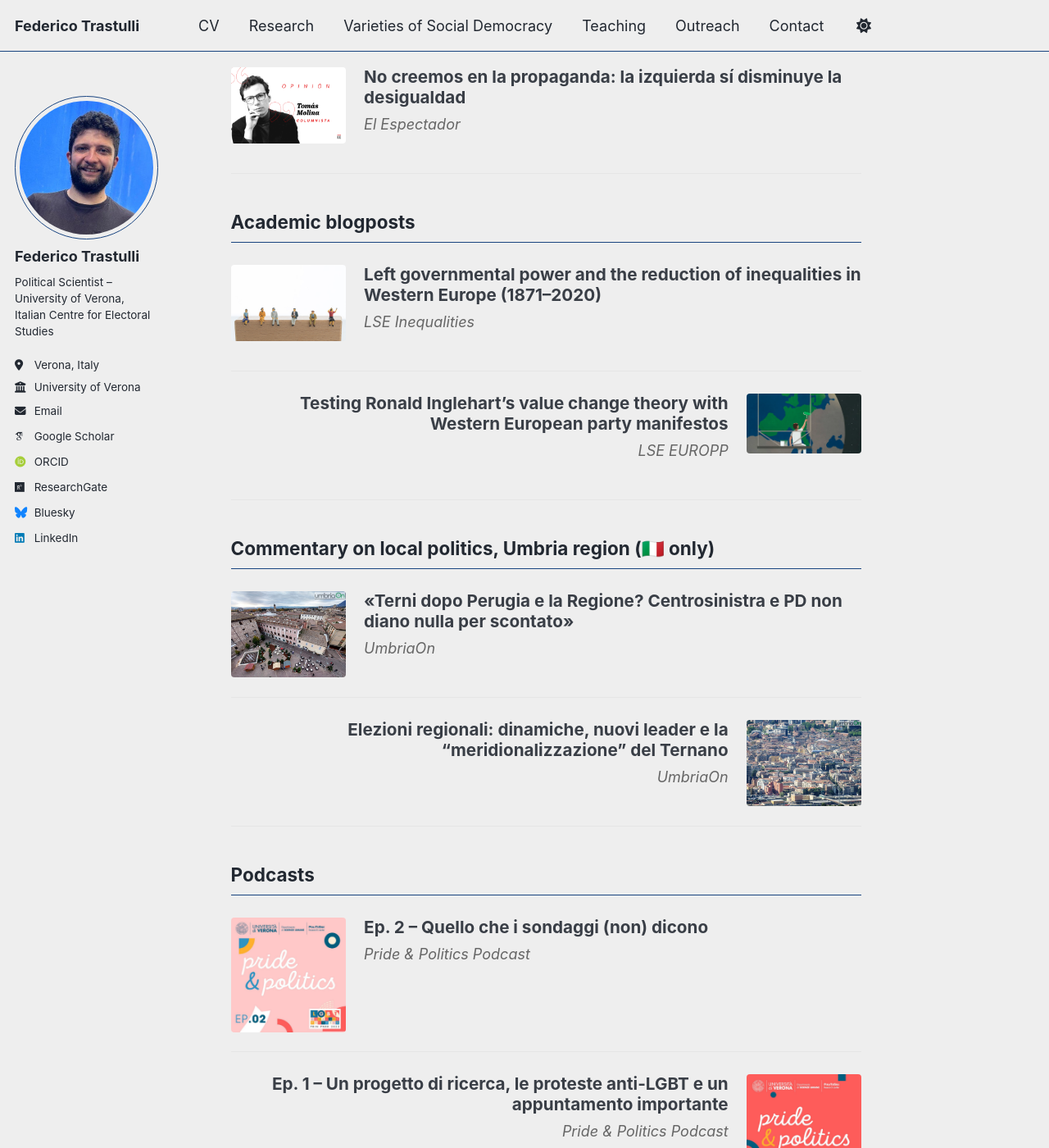
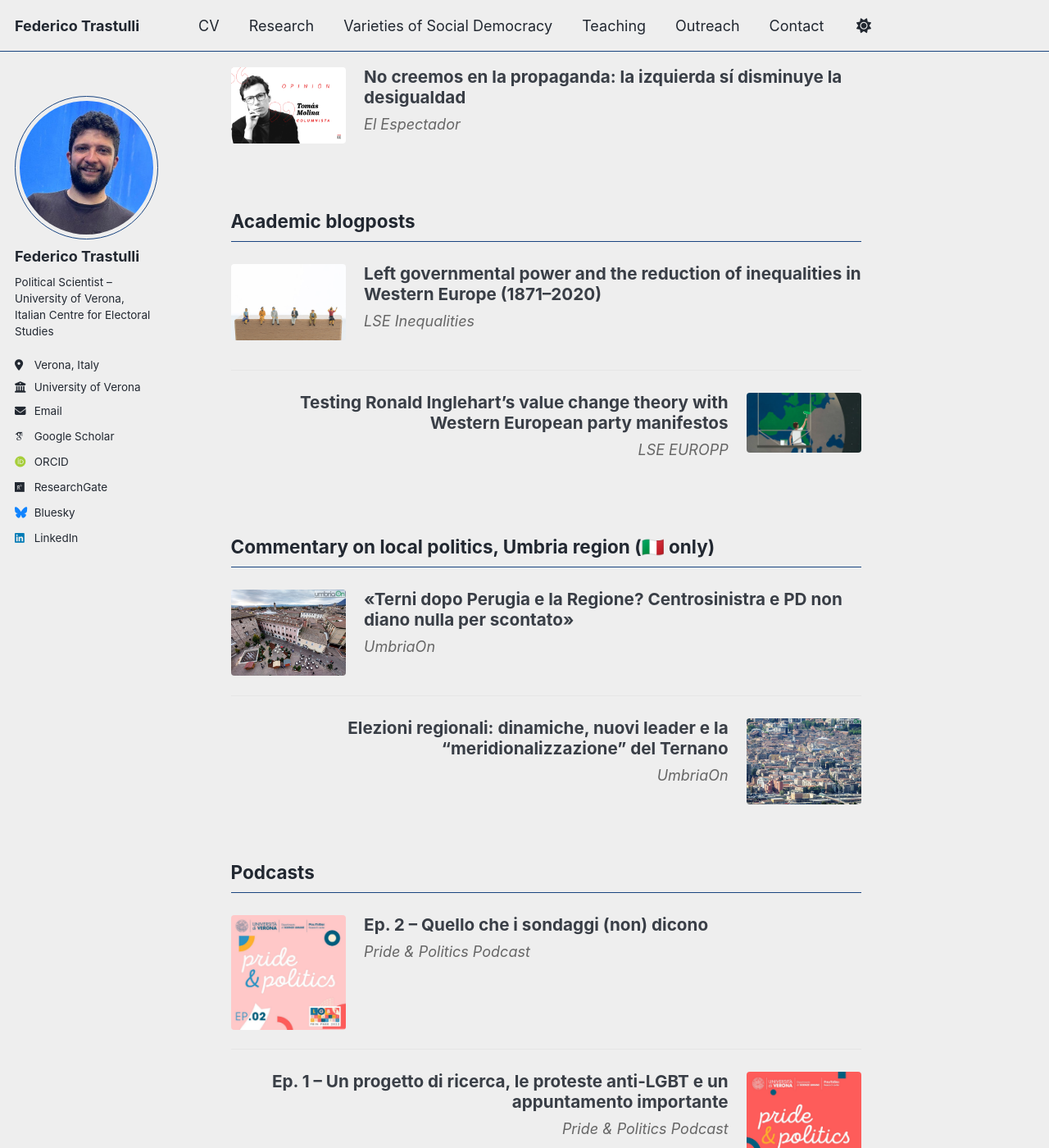
Before and after one commit to federicotrastulli/federicotrastulli.github.io, a Jekyll site: the page built from _pages/outreach.html, in a window 1280 px wide and 1400 px high, scrolled down 200 px. Shown: the whole window at 82% size. Built offline with Jekyll 4.4.1, drawn with Linux system fonts in a browser that asks for light colours; some web fonts are replaced; a script bundle is joined from its source files by our own code; library files that are not in the unit come from our copies.

Commit message:
Update main.scss

```diff
--- a/assets/css/main.scss
+++ b/assets/css/main.scss
@@ -128,10 +128,6 @@
   border-bottom: 1px solid #e5e5e5;
 }
 
-.article-card:last-child {
-  border-bottom: none;
-}
-
 .article-image {
   width: 140px;
   height: auto;
@@ -171,8 +167,21 @@
   text-align: right;
 }
 
-/* Remove divider line before new section headings */
-.article-card + h2 {
-  border-top: none;
+/* Remove bottom border of the last article-card in each section */
+.article-card {
+  display: flex;
+  gap: 1.25rem;
+  margin: 1.5rem 0;
+  padding-bottom: 1.25rem;
+  border-bottom: 1px solid #e5e5e5;
+}
+
+/* Remove border if the article-card is immediately followed by an h2 */
+.article-card:has(+ h2) {
+  border-bottom: none;
+}
+
+/* Optional spacing before next section */
+.article-card:has(+ h2) + h2 {
   margin-top: 2.5rem;
 }
```
